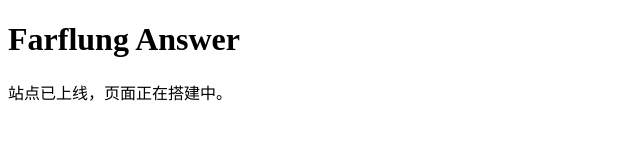
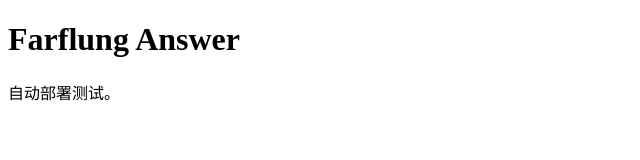
Before and after one commit to random-school-stuff/farflung-site, a plain HTML site: page index.html in a window 1280 px wide. Shown: the whole page, without its empty margins (0-640 px from the left). Drawn offline with Linux system fonts and the light colour scheme.

Commit message:
Update index.html

```diff
--- a/index.html
+++ b/index.html
@@ -1,2 +1,2 @@
 <!doctype html><html><head><meta charset="utf-8"><title>Farflung Answer</title></head>
-<body><h1>Farflung Answer</h1><p>站点已上线，页面正在搭建中。</p></body></html>
+<body><h1>Farflung Answer</h1><p>自动部署测试。</p></body></html>
```
